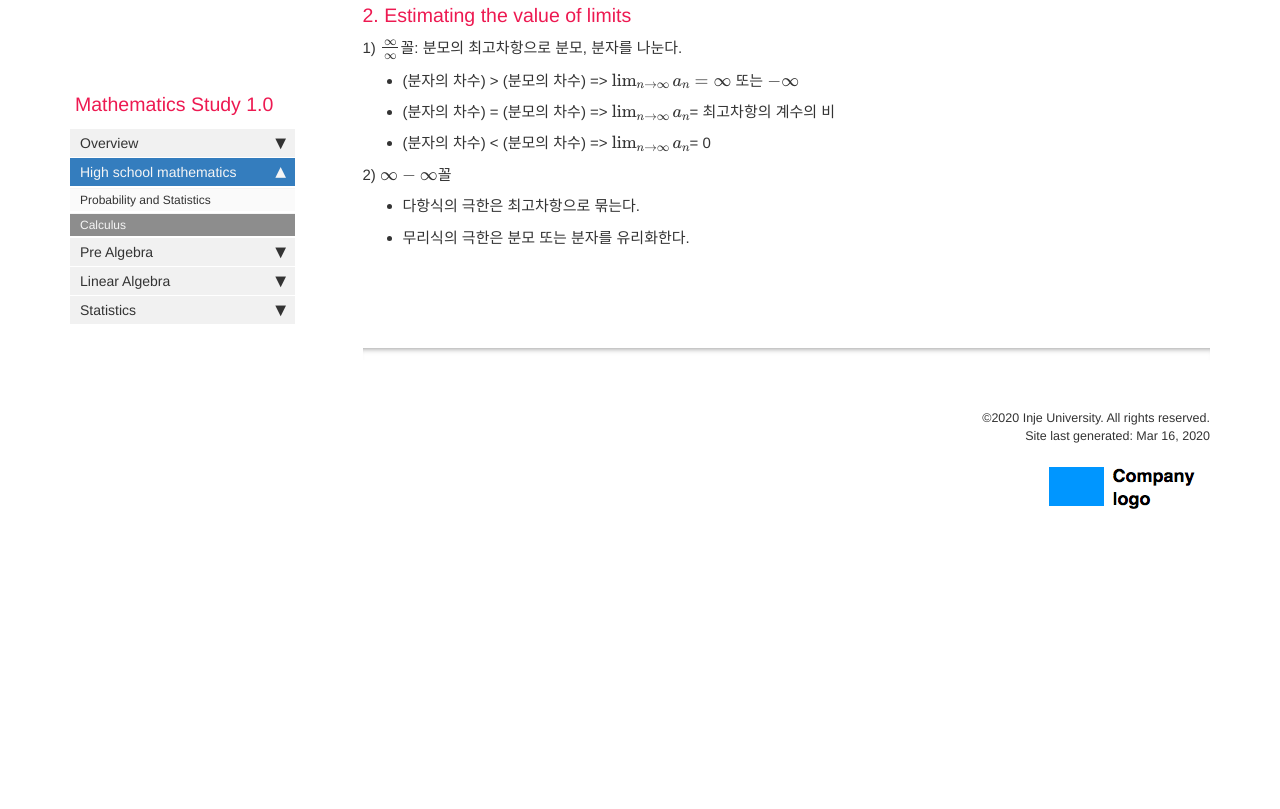
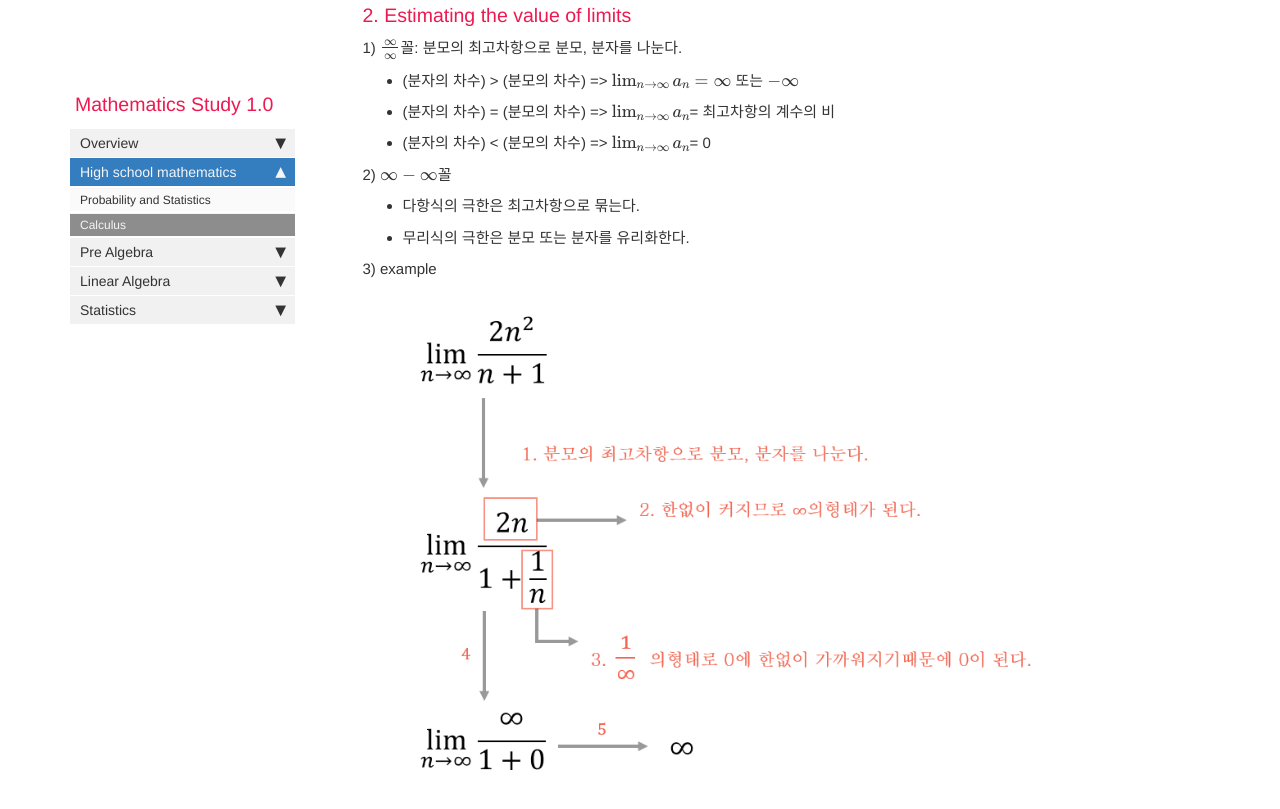
Before and after one commit to jongeunShin95/mathematics-study, a Jekyll site: the page built from pages/mydoc/mydoc_calculus.md, in a window 1280 px wide and 900 px high, scrolled down 1190 px. Shown: the top 809 px of the window. Built offline with Jekyll 4.4.1, drawn with Linux system fonts in a browser that asks for light colours; formulas are drawn with MathJax 3; comment, search, counter and statistics services are not loaded; before the commit the page ends 1775 px from its top, so only the background shows below that.

Commit message:
calculus Estimating the value of limits

```diff
--- a/pages/mydoc/mydoc_calculus.md
+++ b/pages/mydoc/mydoc_calculus.md
@@ -51,3 +51,7 @@ use_math: true
 2) $\infty - \infty$꼴
 * 다항식의 극한은 최고차항으로 묶는다.
 * 무리식의 극한은 분모 또는 분자를 유리화한다.
+
+3) example
+
+{% include inline_image.html file="calculus/limit_of_sequence/Estimating the value of limits/example.png" alt="example" %}
```
Also changed, not shown: images/calculus/limit_of_sequence/Estimating the value of limits/example.png (added).
